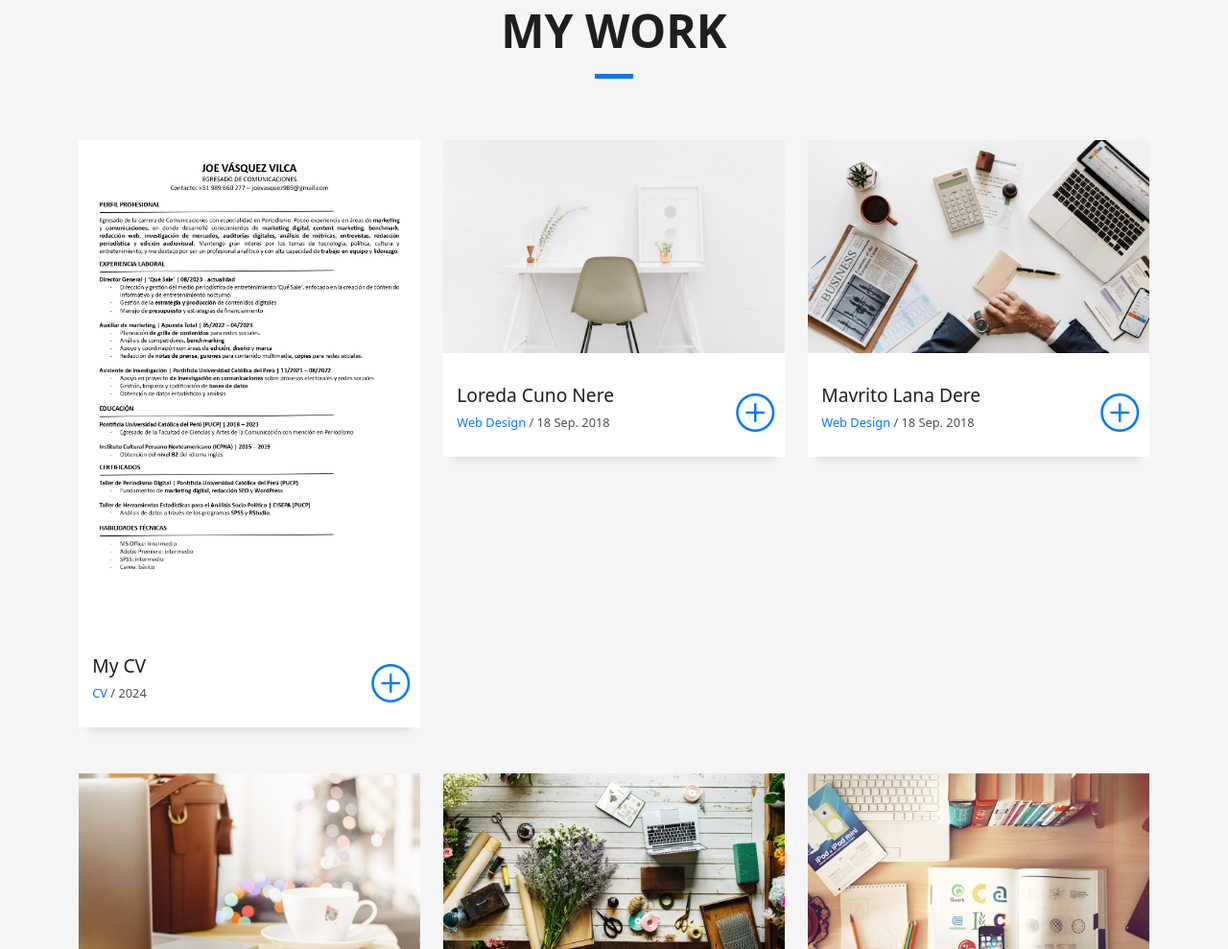
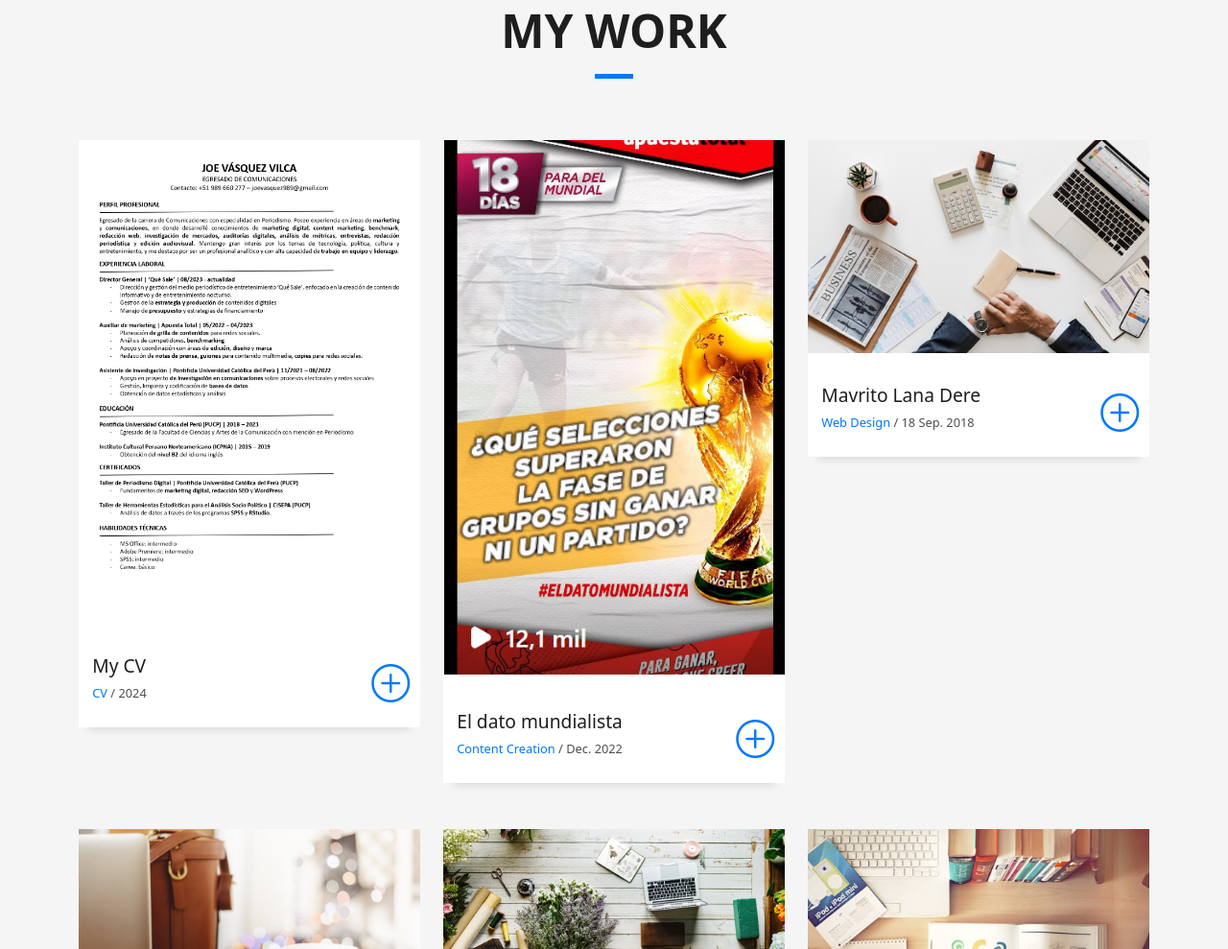
Before and after one commit to Joev2710/Portfolio, a plain HTML site: page index.html in a window 1280 px wide. Shown: the part 2713-3702 px from the top of the page at 96% size. Drawn offline with Linux system fonts and the light colour scheme.

Commit message:
Update index.html

```diff
--- a/index.html
+++ b/index.html
@@ -281,17 +281,17 @@
           </div>
           <div class="col-md-4">
             <div class="work-box">
-              <a href="assets/img/work-2.jpg" data-gallery="portfolioGallery" class="portfolio-lightbox">
+              <a href="assets/img/El dato mundialista.jpg" data-gallery="portfolioGallery" class="portfolio-lightbox">
                 <div class="work-img">
-                  <img src="assets/img/work-2.jpg" alt="" class="img-fluid">
+                  <img src="assets/img/El dato mundialista.jpg" alt="" class="img-fluid">
                 </div>
               </a>
               <div class="work-content">
                 <div class="row">
                   <div class="col-sm-8">
-                    <h2 class="w-title">Loreda Cuno Nere</h2>
+                    <h2 class="w-title">El dato mundialista</h2>
                     <div class="w-more">
-                      <span class="w-ctegory">Web Design</span> / <span class="w-date">18 Sep. 2018</span>
+                      <span class="w-ctegory">Content Creation</span> / <span class="w-date">Dec. 2022</span>
                     </div>
                   </div>
                   <div class="col-sm-4">
```
